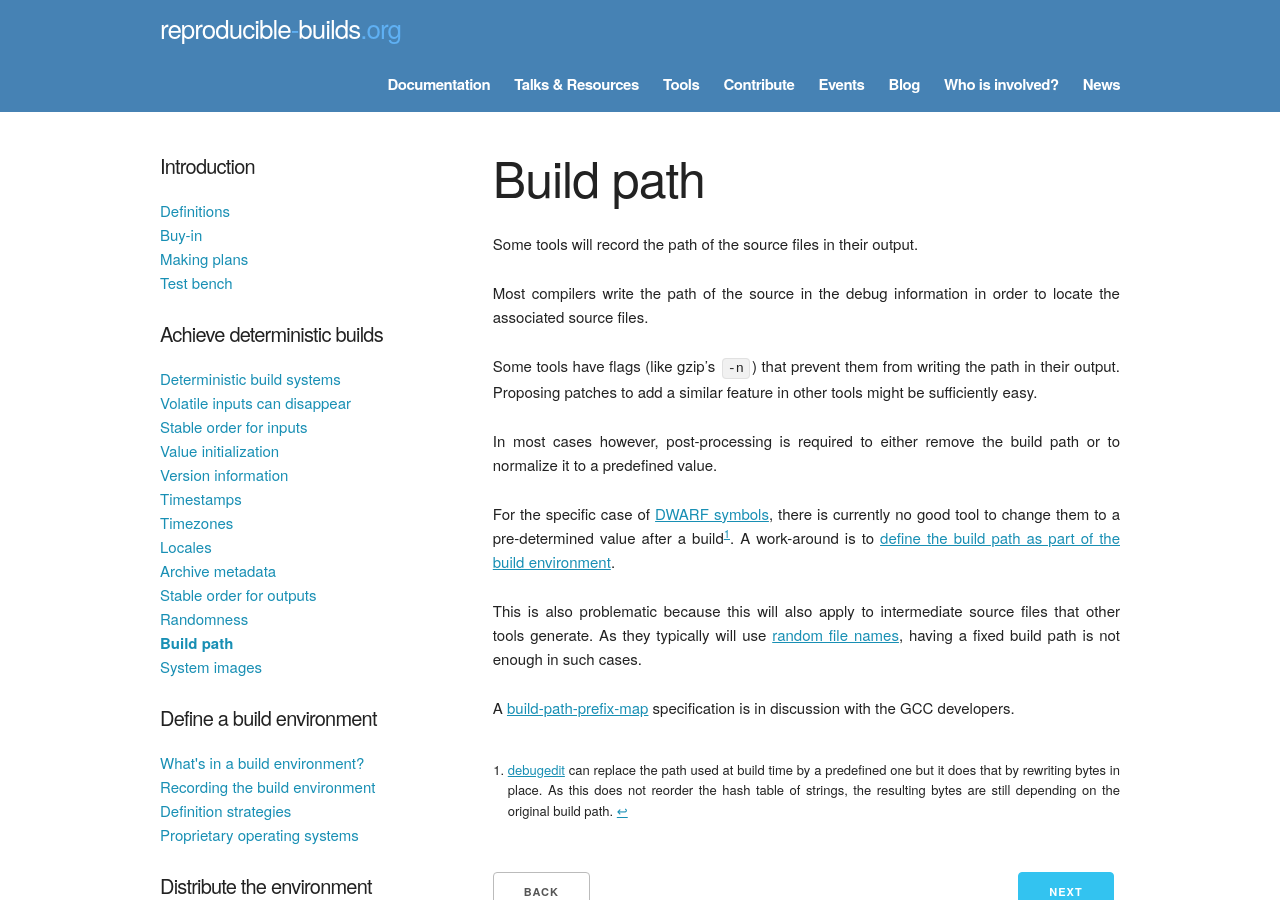
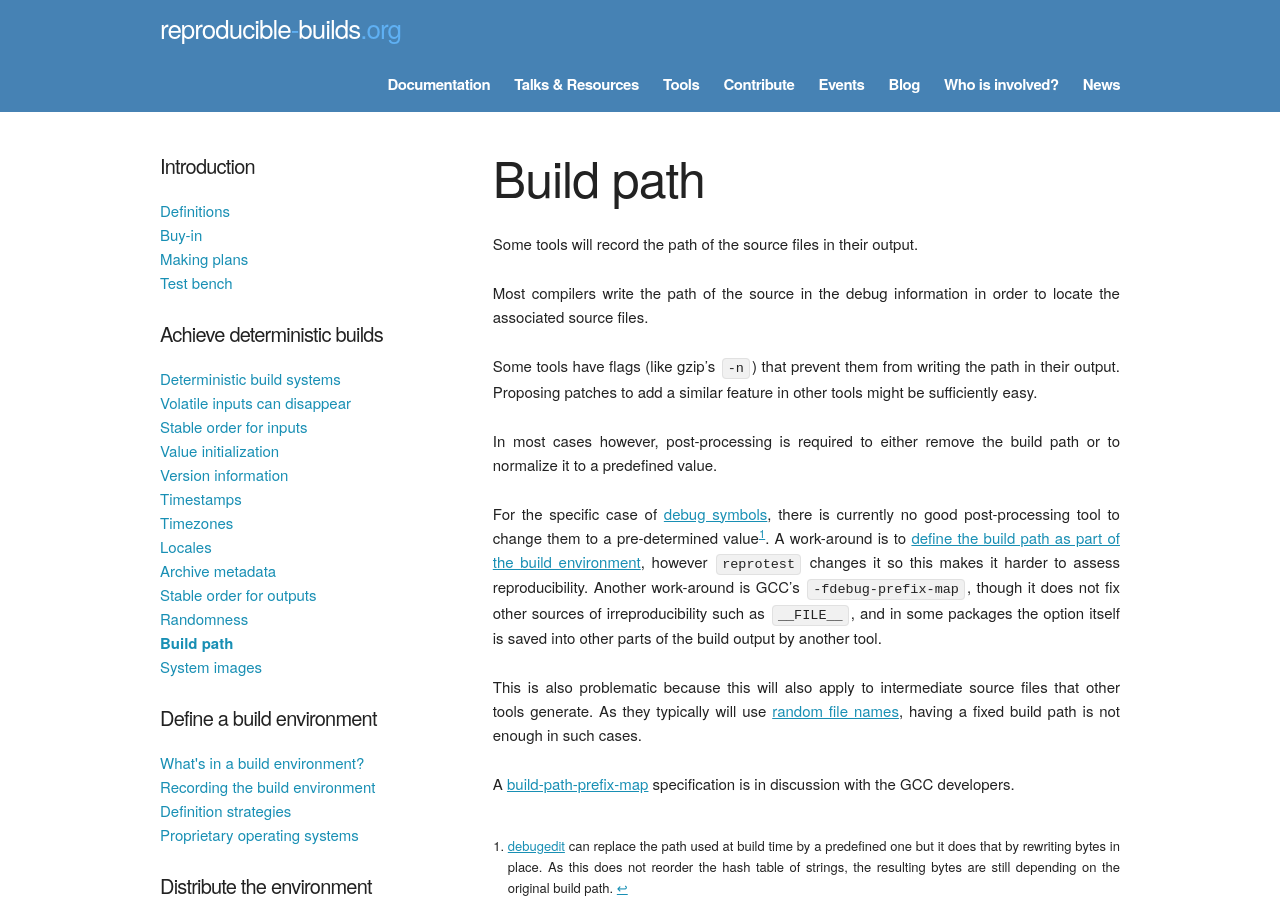
Before and after one commit to prototypefund/reproducible-website, a Jekyll site: the page built from _docs/build_path.md, in a window 1280 px wide and 900 px high. Built offline with Jekyll 4.4.1, drawn with Linux system fonts in a browser that asks for light colours; some web fonts are replaced.

Commit message:
build_path: reference -fdebug-prefix-map and clarify other work-arounds

```diff
--- a/_docs/build_path.md
+++ b/_docs/build_path.md
@@ -16,11 +16,16 @@ other tools might be sufficiently easy.
 In most cases however, post-processing is required to either remove the
 build path or to normalize it to a predefined value.
 
-For the specific case of [DWARF
+For the specific case of [debug
 symbols](https://en.wikipedia.org/wiki/DWARF), there is currently no good
-tool to
-change them to a pre-determined value after a build[^debugedit]. A work-around is to
-[define the build path as part of the build environment]({{ "/docs/perimeter/" | prepend: site.baseurl }}).
+post-processing tool to
+change them to a pre-determined value[^debugedit]. A work-around is to
+[define the build path as part of the build environment]({{ "/docs/perimeter/" | prepend: site.baseurl }}),
+however `reprotest` changes it so this makes it harder to assess reproducibility.
+Another work-around is GCC's `-fdebug-prefix-map`, though it does not
+fix other sources of irreproducibility such as `__FILE__`, and in some
+packages the option itself is saved into other parts of the build
+output by another tool.
 
 [^debugedit]: [debugedit](https://fedoraproject.org/wiki/Releases/FeatureBuildId) can replace the path used at build time by a predefined one but it does that by rewriting bytes in place. As this does not reorder the hash table of strings, the resulting bytes are still depending on the original build path.
 
```
